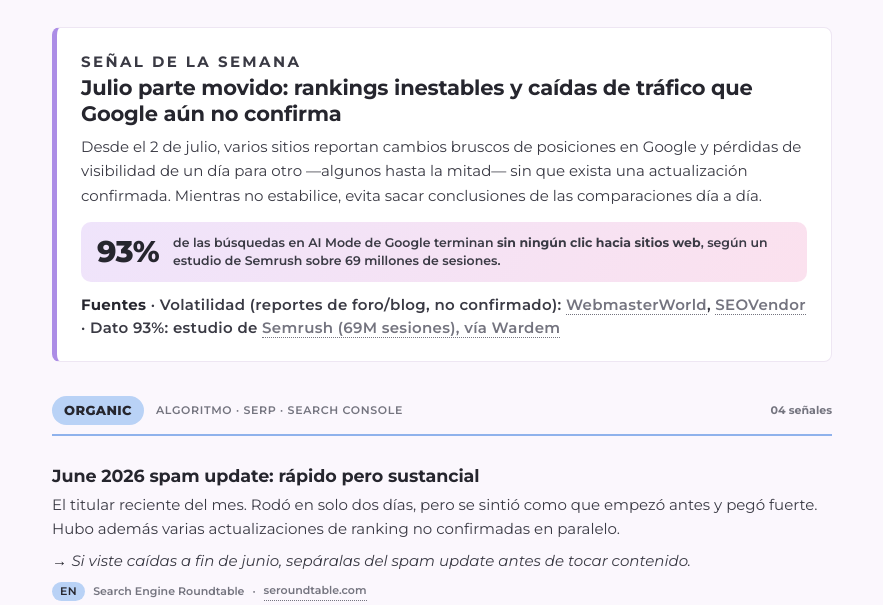
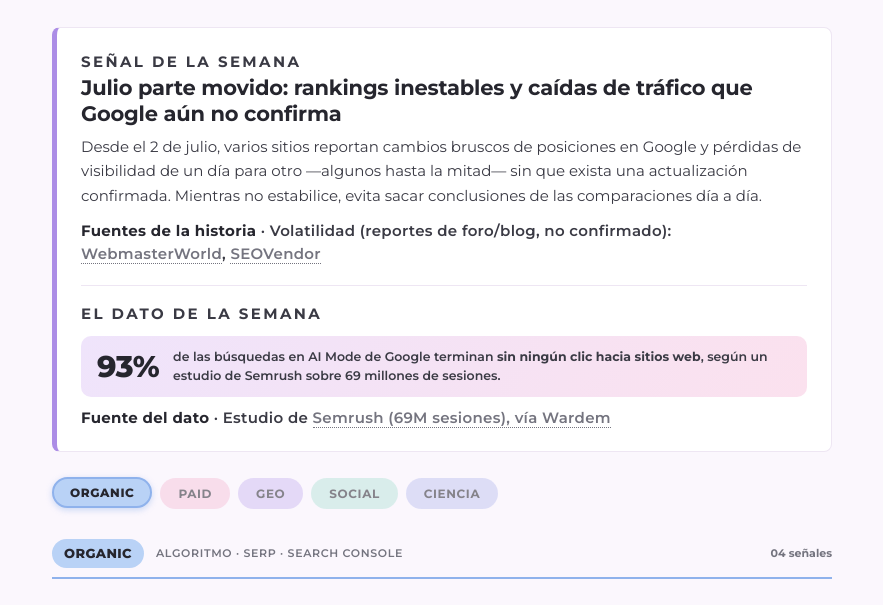
Before and after one commit to orirendon-master/radar-seo-geo, a plain HTML site: page index.html in a window 1280 px wide. Shown: the part 187-792 px from the top of the page, without its empty margins (198-1081 px from the left). Drawn offline with Linux system fonts and the light colour scheme.

Commit message:
Add files via upload

```diff
--- a/index.html
+++ b/index.html
@@ -116,7 +116,7 @@
     border-left:5px solid var(--lilac-deep);
     border-radius:8px;
     padding:22px 24px;
-    margin-bottom:34px;
+    margin-bottom:26px;
   }
   .eyebrow{
     font-weight:700;
@@ -135,6 +135,11 @@
     color:var(--ink);
   }
   .hero p{margin:0;color:var(--ink-soft);font-size:15px;}
+  .hero-stat{
+    margin-top:20px;
+    padding-top:16px;
+    border-top:1px solid var(--hair);
+  }
   .statband{
     display:flex;
     align-items:center;
@@ -144,6 +149,7 @@
     border-radius:10px;
     background:linear-gradient(120deg,#EFE4FB,#FBE1EE);
   }
+  .hero-stat .statband{margin-top:10px;}
   .statband .num{
     font-weight:800;
     font-size:30px;
@@ -158,6 +164,39 @@
     color:var(--ink-soft);
     line-height:1.45;
   }
+
+  /* ---------- CATEGORY TABS ---------- */
+  .cat-tabs{
+    display:flex;
+    flex-wrap:wrap;
+    gap:8px;
+    margin:0 0 30px;
+  }
+  .cat-tab{
+    padding:6px 16px;
+    border-radius:20px;
+    border:2px solid transparent;
+    font-family:inherit;
+    font-weight:700;
+    font-size:12px;
+    letter-spacing:0.05em;
+    color:var(--ink);
+    cursor:pointer;
+    opacity:.55;
+    transition:opacity .15s ease, transform .15s ease, box-shadow .15s ease;
+  }
+  .cat-tab:hover{opacity:.85;}
+  .cat-tab.tab-organic{background:var(--blue);}
+  .cat-tab.tab-paid{background:var(--pink);}
+  .cat-tab.tab-geo{background:var(--lilac);}
+  .cat-tab.tab-social{background:var(--mint);}
+  .cat-tab.tab-science{background:var(--peri);}
+  .cat-tab.active{opacity:1;font-weight:800;transform:translateY(-1px);}
+  .cat-tab.tab-organic.active{border-color:var(--blue-deep);box-shadow:0 2px 6px rgba(143,178,236,0.45);}
+  .cat-tab.tab-paid.active{border-color:var(--pink-deep);box-shadow:0 2px 6px rgba(236,156,194,0.45);}
+  .cat-tab.tab-geo.active{border-color:var(--lilac-deep);box-shadow:0 2px 6px rgba(172,141,230,0.45);}
+  .cat-tab.tab-social.active{border-color:var(--mint-deep);box-shadow:0 2px 6px rgba(127,196,184,0.45);}
+  .cat-tab.tab-science.active{border-color:var(--peri-deep);box-shadow:0 2px 6px rgba(144,150,224,0.45);}
 
   /* ---------- SECTIONS ---------- */
   .section{margin-bottom:34px;}
@@ -285,8 +324,9 @@
   .foot-links svg{width:12px;height:12px;flex:0 0 12px;}
 
   @media (max-width:620px){
-    .masthead{flex-direction:column;align-items:flex-start;}
-    .mast-title{font-size:25px;}
+    .masthead{gap:14px;padding:24px 20px 22px;}
+    .radar{width:64px;height:64px;flex:0 0 64px;}
+    .mast-title{font-size:20px;}
     .hero{grid-template-columns:1fr;}
     .ev{grid-template-columns:1fr;gap:4px;}
     .ev .where{text-align:left;}
@@ -343,12 +383,25 @@
     <p class="eyebrow">Señal de la semana</p>
     <h2>Julio parte movido: rankings inestables y caídas de tráfico que Google aún no confirma</h2>
     <p>Desde el 2 de julio, varios sitios reportan cambios bruscos de posiciones en Google y pérdidas de visibilidad de un día para otro —algunos hasta la mitad— sin que exista una actualización confirmada. Mientras no estabilice, evita sacar conclusiones de las comparaciones día a día.</p>
-    <div class="statband">
-      <div class="num">93%</div>
-      <div class="cap">de las búsquedas en AI Mode de Google terminan <b>sin ningún clic hacia sitios web</b>, según un estudio de Semrush sobre 69 millones de sesiones.</div>
+    <p class="src" style="margin-top:12px;"><b>Fuentes de la historia</b> · Volatilidad (reportes de foro/blog, no confirmado): <a href="https://www.webmasterworld.com/google/5132734.htm">WebmasterWorld</a>, <a href="https://seovendor.co/google-unconfirmed-july-2026-update-what-seo-agencies-should-watch-for/">SEOVendor</a></p>
+    <div class="hero-stat">
+      <p class="eyebrow">El dato de la semana</p>
+      <div class="statband">
+        <div class="num">93%</div>
+        <div class="cap">de las búsquedas en AI Mode de Google terminan <b>sin ningún clic hacia sitios web</b>, según un estudio de Semrush sobre 69 millones de sesiones.</div>
+      </div>
+      <p class="src" style="margin-top:10px;"><b>Fuente del dato</b> · Estudio de <a href="https://wardem.com/blog/google-io-2026-que-cambia-en-seo-y-que-hacer-ahora/">Semrush (69M sesiones), vía Wardem</a></p>
     </div>
-    <p class="src" style="margin-top:12px;"><b>Fuentes</b> · Volatilidad (reportes de foro/blog, no confirmado): <a href="https://www.webmasterworld.com/google/5132734.htm">WebmasterWorld</a>, <a href="https://seovendor.co/google-unconfirmed-july-2026-update-what-seo-agencies-should-watch-for/">SEOVendor</a> · Dato 93%: estudio de <a href="https://wardem.com/blog/google-io-2026-que-cambia-en-seo-y-que-hacer-ahora/">Semrush (69M sesiones), vía Wardem</a></p>
   </section>
+
+  <!-- CATEGORY TABS -->
+  <nav class="cat-tabs" aria-label="Categorías del radar">
+    <button class="cat-tab tab-organic" type="button" data-target="s-organic">ORGANIC</button>
+    <button class="cat-tab tab-paid" type="button" data-target="s-paid">PAID</button>
+    <button class="cat-tab tab-geo" type="button" data-target="s-geo">GEO</button>
+    <button class="cat-tab tab-social" type="button" data-target="s-social">SOCIAL</button>
+    <button class="cat-tab tab-science" type="button" data-target="s-science">CIENCIA</button>
+  </nav>
 
   <!-- ORGANIC -->
   <section class="section s-organic">
@@ -364,9 +417,9 @@
       <div class="meta"><span class="chip en">EN</span><span>Search Engine Roundtable</span><span>·</span><a href="https://www.seroundtable.com/july-2026-google-webmaster-report-41591.html">seroundtable.com</a></div>
     </article>
     <article class="item">
-      <h3>LLMs.txt no mueve la aguja; Search Console amplía los AI performance reports</h3>
+      <h3>LLMs.txt no mueve la aguja y Search Console amplía los AI performance reports</h3>
       <p>Google confirmó que los archivos LLMs.txt no ayudan ni perjudican en Search. En paralelo, Search Console amplió el acceso a los reportes de rendimiento en IA y publicó un deep-dive sobre AI controls.</p>
-      <p class="why">Deja de perder tiempo en LLMs.txt; el dato accionable está en los nuevos AI reports de GSC.</p>
+      <p class="why">Deja de perder tiempo en LLMs.txt. El dato accionable está en los nuevos AI reports de GSC.</p>
       <div class="meta"><span class="chip en">EN</span><span>Search Engine Roundtable</span><span>·</span><a href="https://www.seroundtable.com/july-2026-google-webmaster-report-41591.html">seroundtable.com</a></div>
     </article>
     <article class="item">
@@ -411,7 +464,7 @@
     <article class="item">
       <h3>AI Max absorbe funciones legacy + ads dentro de AI Mode</h3>
       <p>Desde septiembre, funciones como Dynamic Search Ads se auto-actualizarán a AI Max. En paralelo Google ya testea ads dentro de AI Mode (incluyendo un piloto de ads de salud).</p>
-      <p class="why">La era de "keywords sueltas" se cierra; el foco pasa a feeds, señales y assets limpios.</p>
+      <p class="why">La era de "keywords sueltas" se cierra. El foco pasa a feeds, señales y assets limpios.</p>
       <div class="meta"><span class="chip en">EN</span><span>Google Accelerate</span><span>·</span><a href="https://business.google.com/us/accelerate/announcements/">business.google.com</a></div>
     </article>
   </section>
@@ -424,7 +477,7 @@
       <span class="count">04 señales</span>
     </div>
     <article class="item">
-      <h3>Adobe compra Semrush (~US$1.9B): el GEO ya tiene precio de mercado</h3>
+      <h3>Adobe compra Semrush (unos US$1.900 millones): el GEO ya tiene precio de mercado</h3>
       <p>El acuerdo (anunciado en noviembre 2025) enmarca la adquisición alrededor de la visibilidad de marca "en la era de la IA agéntica", consolidando el GEO como canal de crecimiento junto al SEO tradicional.</p>
       <p class="why">Señal fuerte para vender GEO a clientes: el mercado lo está valorando en miles de millones.</p>
       <div class="meta"><span class="chip en">EN</span><span>TechTimes</span><span>·</span><a href="https://www.techtimes.com/articles/318359/20260614/generative-engine-optimization-geo-2026-how-get-your-content-cited-chatgpt-ai-overviews.htm">techtimes.com</a></div>
@@ -464,19 +517,19 @@
     </article>
     <article class="item">
       <h3>La Gen Z busca en TikTok e Instagram, no en Google</h3>
-      <p>Según Adobe, el 64% de la Gen Z usa TikTok como buscador; Google reconoce que más del 40% de la Gen Z prefiere Instagram o TikTok para buscar, y el uso de Google en esa generación cayó cerca de 25% frente a la Gen X.</p>
+      <p>Según Adobe, el 64% de la Gen Z usa TikTok como buscador. Google reconoce que más del 40% de la Gen Z prefiere Instagram o TikTok para buscar, y el uso de Google en esa generación cayó cerca de 25% frente a la Gen X.</p>
       <p class="why">Para clientes con público joven (beauty, food, local), el social search ya no es opcional.</p>
       <div class="meta"><span class="chip en">EN</span><span>SEO Sherpa</span><span>·</span><a href="https://seosherpa.com/tiktok-search-engine/">seosherpa.com</a></div>
     </article>
     <article class="item">
       <h3>El search se fragmenta: una pieza puede ganar en tres capas</h3>
-      <p>El descubrimiento se reparte —búsqueda tradicional ~80%, social ~5.5%, IA ~3.2%— y un mismo video o post puede rankear dentro de la plataforma, aparecer en Google y alimentar respuestas de IA. En "search-like discovery", LinkedIn encabeza (27%), seguido de YouTube, Instagram y TikTok.</p>
+      <p>El descubrimiento se reparte —búsqueda tradicional alrededor del 80%, social cerca del 5.5% e IA cerca del 3.2%— y un mismo video o post puede rankear dentro de la plataforma, aparecer en Google y alimentar respuestas de IA. En "search-like discovery", LinkedIn encabeza (27%), seguido de YouTube, Instagram y TikTok.</p>
       <p class="why">Piensa en contenido "reusable": optimízalo una vez, gana en plataforma + Google + LLM.</p>
       <div class="meta"><span class="chip en">EN</span><span>DesignRush</span><span>·</span><a href="https://www.designrush.com/agency/social-media-marketing/trends/social-seo">designrush.com</a></div>
     </article>
     <article class="item">
       <h3>Mecánica de ranking: audio, captions y visual search</h3>
-      <p>TikTok premia decir el keyword en los primeros segundos (speech-to-text) más captions tipo meta y texto en pantalla; Instagram convierte Explore en un buscador visual; y Pinterest procesa más de 5.000 millones de búsquedas al mes.</p>
+      <p>TikTok premia decir el keyword en los primeros segundos (speech-to-text) más captions tipo meta y texto en pantalla. Instagram convierte Explore en un buscador visual y Pinterest procesa más de 5.000 millones de búsquedas al mes.</p>
       <p class="why">On-screen text + keyword hablado en el primer frame = tu nuevo title tag social.</p>
       <div class="meta"><span class="chip en">EN</span><span>ALM Corp</span><span>·</span><a href="https://almcorp.com/blog/youtube-tiktok-instagram-social-seo-2026/">almcorp.com</a></div>
     </article>
@@ -491,7 +544,7 @@
     </div>
     <article class="item">
       <h3>GEO: Generative Engine Optimization — el paper fundacional</h3>
-      <p>Aggarwal et al. (Princeton, Georgia Tech, IIT Delhi), presentado en KDD 2024, definió el GEO y su GEO-bench. Métodos como "Statistics Addition" y "Quotation Addition" mejoran la visibilidad en respuestas generativas hasta ~40%, mientras que el keyword stuffing clásico rinde mal.</p>
+      <p>Aggarwal et al. (Princeton, Georgia Tech, IIT Delhi), presentado en KDD 2024, definió el GEO y su GEO-bench. Métodos como "Statistics Addition" y "Quotation Addition" mejoran la visibilidad en respuestas generativas hasta cerca de 40%, mientras que el keyword stuffing clásico rinde mal.</p>
       <p class="why">Es la base académica del GEO — cítala cuando un cliente pregunte de dónde sale la disciplina.</p>
       <div class="meta"><span class="chip en">EN</span><span>KDD 2024 · Aggarwal et al.</span><span>·</span><a href="https://arxiv.org/abs/2311.09735">arXiv:2311.09735</a></div>
     </article>
@@ -503,7 +556,7 @@
     </article>
     <article class="item">
       <h3>Usar TikTok como buscador: credibilidad y acciones de evaluación</h3>
-      <p>Estudio de 2025 (Elsevier): como buscador, TikTok se percibe menos valioso que Google en conveniencia, privacidad y funcionalidad; los usuarios validan la información mirando comentarios y elementos del propio video más que fuentes externas.</p>
+      <p>Estudio de 2025 (Elsevier): como buscador, TikTok se percibe menos valioso que Google en conveniencia, privacidad y funcionalidad. Los usuarios validan la información mirando comentarios y elementos del propio video más que fuentes externas.</p>
       <p class="why">Matiz clave para vender social search: no reemplaza a Google, y la credibilidad se juega en los comentarios.</p>
       <div class="meta"><span class="chip en">EN</span><span>ScienceDirect · 2025</span><span>·</span><a href="https://www.sciencedirect.com/science/article/abs/pii/S0736585325000863">sciencedirect.com</a></div>
     </article>
@@ -567,7 +620,7 @@
     <p class="rb-sub">Se está formando — vigilar próximas semanas</p>
     <div class="rb-item">
       <span class="date">Próx. meses</span>
-      <span class="txt"><b>Agentes de información en Search.</b> Agentes 24/7 en segundo plano que monitorean temas y avisan; primero para suscriptores de Google AI Pro y Ultra.<span class="rb-src">Fuente: <a href="https://blog.google/intl/es-419/actualizaciones-de-producto/search-io-2026/">Google — blog oficial (ES), Search I/O 2026</a></span></span>
+      <span class="txt"><b>Agentes de información en Search.</b> Agentes 24/7 en segundo plano que monitorean temas y avisan — primero para suscriptores de Google AI Pro y Ultra.<span class="rb-src">Fuente: <a href="https://blog.google/intl/es-419/actualizaciones-de-producto/search-io-2026/">Google — blog oficial (ES), Search I/O 2026</a></span></span>
     </div>
     <div class="rb-item">
       <span class="date">En piloto</span>
@@ -618,6 +671,26 @@
     setTimeout(() => { lbl.textContent = 'Compartir'; }, 2000);
   }
 }
+
+/* Enlaces externos: abrir en pestaña nueva sin sacar al lector del digest.
+   Los enlaces internos (href="archivo.html") no se tocan. */
+document.querySelectorAll('a[href^="http"]').forEach(a => { a.target='_blank'; a.rel='noopener'; });
+
+/* Pestañas de categorías. El ocultamiento inicial lo hace SOLO este script:
+   sin JavaScript, las cinco secciones quedan visibles (fallback sin pérdidas). */
+(function(){
+  const tabs = document.querySelectorAll('.cat-tabs .cat-tab');
+  const cats = ['s-organic','s-paid','s-geo','s-social','s-science'];
+  function activar(target){
+    cats.forEach(c => {
+      const sec = document.querySelector('.section.' + c);
+      if (sec) sec.style.display = (c === target) ? '' : 'none';
+    });
+    tabs.forEach(t => t.classList.toggle('active', t.dataset.target === target));
+  }
+  tabs.forEach(t => t.addEventListener('click', () => activar(t.dataset.target)));
+  activar('s-organic');
+})();
 </script>
 </body>
 </html>
```
